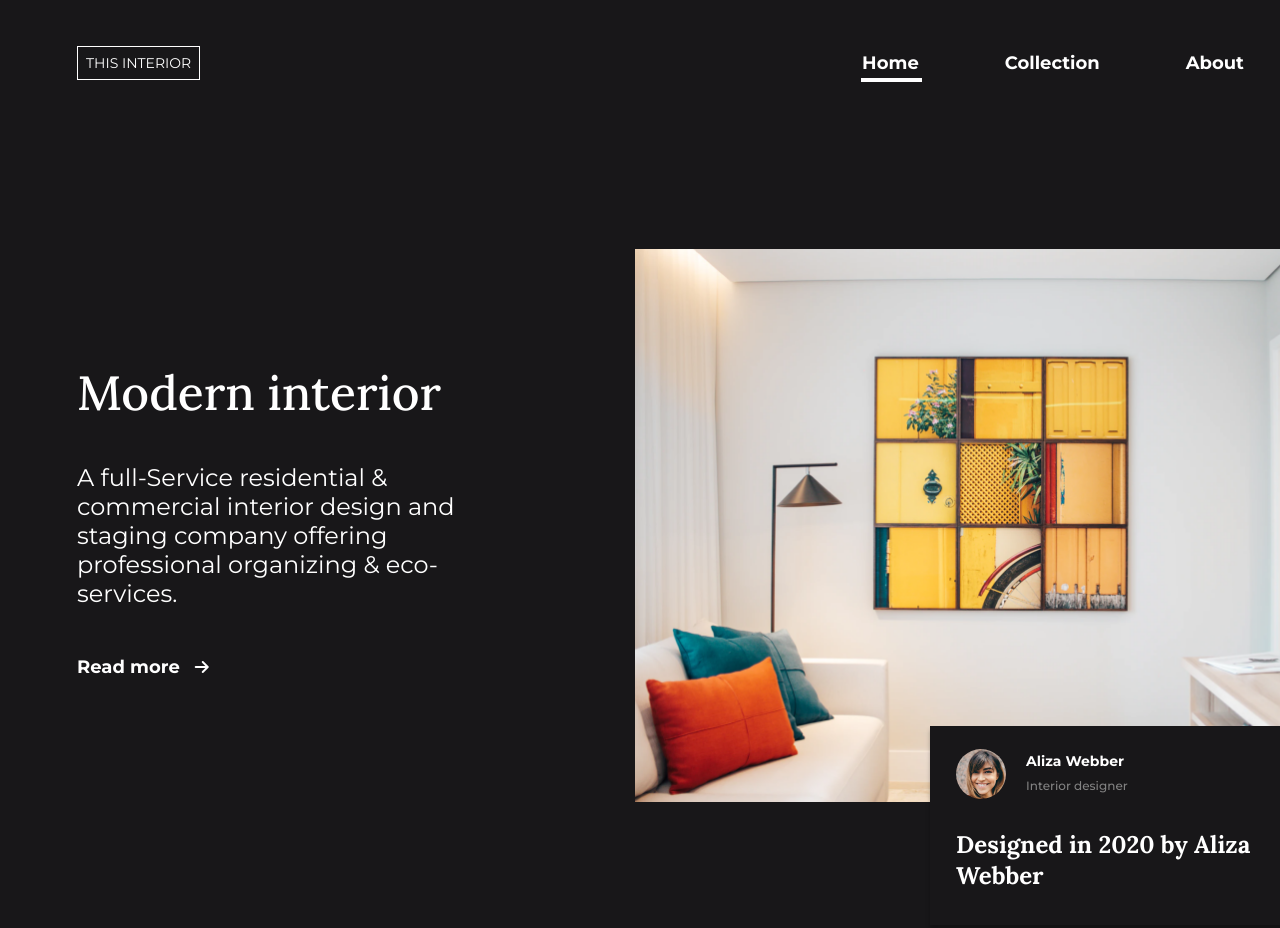
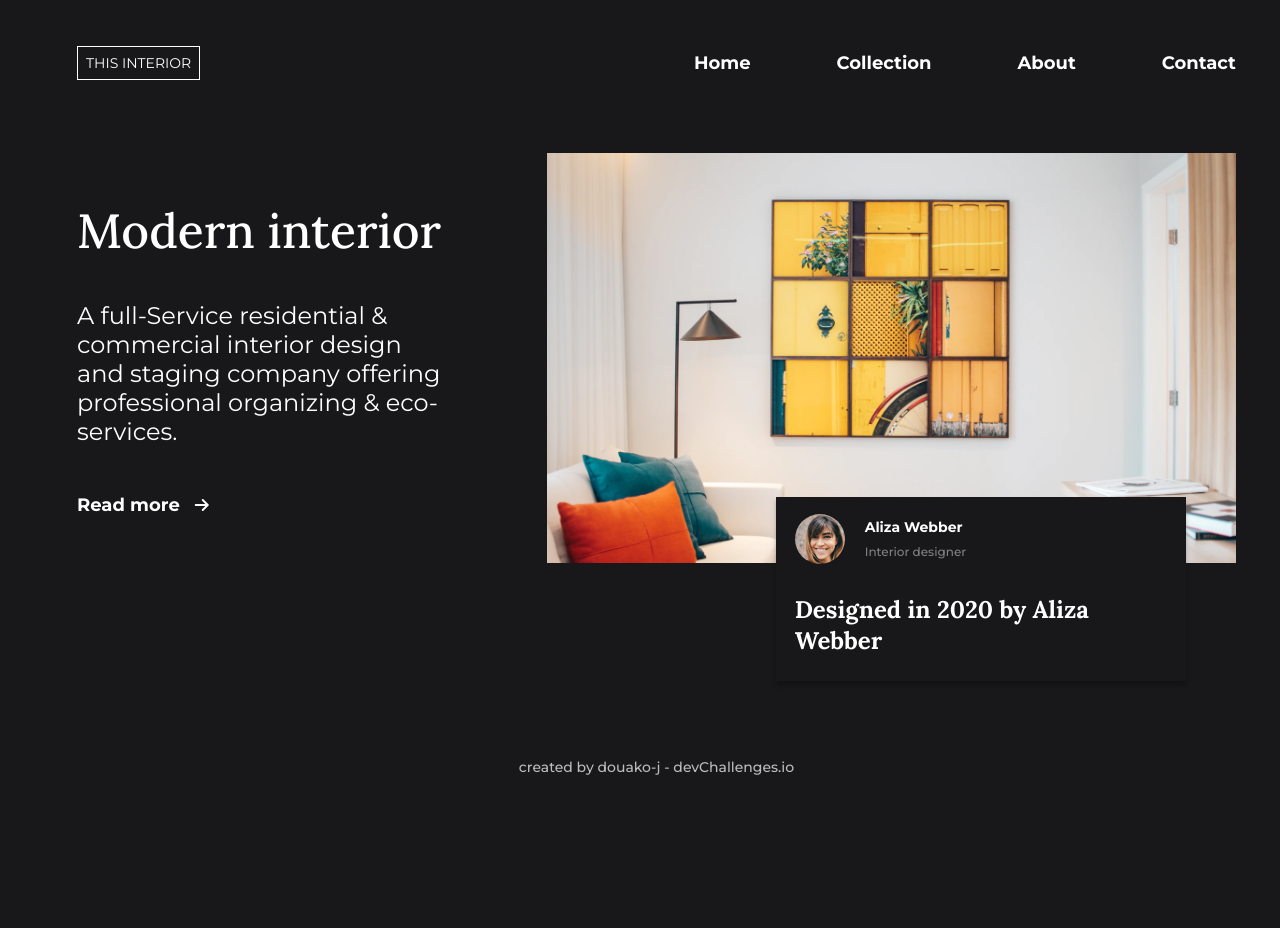
Before and after one commit to douako-j/interior-consultant-dev-challenge, a website built with webpack: page src/index.html in a window 1280 px wide. Shown: the top 928 px of the page. After the commit the page ends 800 px from the top, so only its background shows below. Built offline with nearby package versions, Linux system fonts and the light colour scheme.

Commit message:
spacing fixed and css change to mobile first

```diff
--- a/src/assets/styles/_media-queries.scss
+++ b/src/assets/styles/_media-queries.scss
@@ -21,7 +21,7 @@
 
 /* Large desktop */
 @mixin xl {
-  @media (min-width: 1200px) {
+  @media (min-width: 980px) {
     @content;
   }
 }
--- a/src/assets/styles/styles.scss
+++ b/src/assets/styles/styles.scss
@@ -5,24 +5,30 @@
 
 /*=============== Main Container ===============*/
 .main__container {
-  overflow: hidden;
   width: 100%;
   min-height: 100vh;
   display: grid;
   grid-template-rows: auto 2fr auto;
-  padding: 4.6rem 4.406rem 2.4rem 7.7rem;
+  padding: 1.9rem 1.275rem 2.4rem 1.2rem;
 
-  @include sm {
-    padding: 1.9rem 1.275rem 2.4rem 1.2rem;
+  @include md {
+    padding: 4.6rem 4.406rem 2.4rem 7.7rem;
+  }
+
+  @include xl {
+    padding: 4.6rem 4.406rem 2.4rem 7.7rem;
   }
 }
 
 /*=============== Header ===============*/
 .header {
-  .nav {
+  width: 100%;
+  margin-bottom: 1.8rem;
+
+  nav {
     display: flex;
+    align-items: center;
     justify-content: space-between;
-    align-items: center;
 
     .nav__logo {
       padding: 0.8rem;
@@ -35,11 +41,21 @@
     }
 
     .nav__menu {
+      position: fixed;
+      top: 0;
+      right: -100%;
+      width: 100%;
+      height: 100%;
+      padding: 25.8rem 14.1rem 33.4rem 14.2rem;
+      background: var(--bg-color);
+      z-index: 100;
+      transition: 0.4s;
+
       .nav__list {
         display: flex;
-        justify-content: space-between;
-        align-items: center;
-        gap: 8.6rem;
+        flex-direction: column;
+        gap: 3.2rem;
+        text-align: center;
 
         .nav__items {
           .nav__link {
@@ -56,7 +72,7 @@
               bottom: -0.8rem;
               left: -0.1rem;
               width: 0;
-              transition: 0.2s;
+              transition: 0.3s;
             }
 
             &:hover::after {
@@ -65,49 +81,16 @@
               border: 0.2rem solid #fff;
             }
           }
-
-          .nav__link--active {
-            &::after {
-              content: "";
-              width: 100%;
-              border: 0.2rem solid #fff;
-            }
-          }
-        }
-
-        @include md {
-          gap: 5.6rem;
         }
       }
 
       .nav__close {
-        display: none;
-      }
-
-      @include sm {
-        position: fixed;
-        top: 0;
-        right: -100%;
-        width: 100%;
-        height: 100%;
-        padding: 25.8rem 14.1rem 33.4rem 14.2rem;
-        background: var(--bg-color);
-        z-index: 100;
-        transition: 0.4s;
-
-        .nav__list {
-          flex-direction: column;
-          gap: 3.2rem;
-        }
-
-        .nav__close {
-          display: inline;
-          position: absolute;
-          top: 2.192rem;
-          right: 1.992rem;
-          font-size: 3.8rem;
-          cursor: pointer;
-        }
+        display: inline;
+        position: absolute;
+        top: 2.192rem;
+        right: 1.992rem;
+        font-size: 3.8rem;
+        cursor: pointer;
       }
     }
 
@@ -118,12 +101,54 @@
     }
 
     .nav__toggle {
-      display: none;
       font-size: 3.8rem;
       cursor: pointer;
+    }
+  }
 
-      @include sm {
-        display: inline-block;
+  @include md {
+    margin-bottom: 0;
+    .nav {
+      .nav__menu {
+        position: initial;
+        padding: 0;
+        width: auto;
+
+        .nav__list {
+          flex-direction: row;
+        }
+
+        .nav__close {
+          display: none;
+        }
+      }
+
+      .nav__toggle {
+        display: none;
+      }
+    }
+  }
+
+  @include xl {
+    margin-bottom: 5rem;
+    .nav {
+      .nav__menu {
+        position: initial;
+        padding: 0;
+        width: auto;
+
+        .nav__list {
+          flex-direction: row;
+          gap: 8.6rem;
+        }
+
+        .nav__close {
+          display: none;
+        }
+      }
+
+      .nav__toggle {
+        display: none;
       }
     }
   }
@@ -131,10 +156,11 @@
 
 /*=============== Main ===============*/
 .main {
-  margin-top: 14.5rem;
+  position: relative;
   display: grid;
-  grid-template-columns: 42rem 82.111rem;
-  column-gap: 8.6rem;
+  grid-template-columns: 1fr;
+  align-items: center;
+  row-gap: 2.557rem;
 
   .main__content {
     display: flex;
@@ -142,46 +168,43 @@
     justify-content: center;
 
     h1 {
-      margin-bottom: 4rem;
-      font-size: 4.8rem;
+      margin-bottom: 2.5rem;
+      font-size: 3.6rem;
       font-weight: 500;
-      line-height: 6.1rem;
+      line-height: 4.6rem;
       font-family: var(--lora-font);
     }
 
     p {
-      font-size: 2.4rem;
+      width: 25rem;
+      font-size: 1.4rem;
       font-weight: 400;
-      line-height: 2.9rem;
-      margin-bottom: 4.8rem;
+      line-height: 1.7rem;
+      margin-bottom: 2.5rem;
     }
 
     a {
-      font-size: 1.8rem;
+      font-size: 1.4rem;
       font-weight: 700;
-      line-height: 2.2rem;
+      line-height: 1.7rem;
 
       i {
-        font-size: 1.6rem;
-        margin-left: 1rem;
+        font-size: 1.2rem;
+        margin-left: 0.8rem;
       }
     }
   }
 
   .main__services {
-    position: relative;
-    padding: 2.4rem 3.294rem 0.819rem 5.2rem;
-
-    .main__service-img {
-      width: 73.5rem;
-    }
+    height: 26.432rem;
+    background: url(../images/photo1.png) center center / cover;
 
     .main__service {
       position: absolute;
-      bottom: -11rem;
-      right: 6.4rem;
-      width: 41rem;
-      padding: 2.3rem 5.7rem 3.4rem 2.6rem;
+      bottom: -9rem;
+      left: 11.4%;
+      width: 30rem;
+      padding: 1.683rem 7.1rem 2.5rem 1.9rem;
       background: #181719;
       box-shadow: 0px 4px 4px rgba(0, 0, 0, 0.25);
 
@@ -191,8 +214,8 @@
         align-items: center;
 
         img {
-          width: 5rem;
-          height: 5rem;
+          width: 3.659rem;
+          height: 3.659rem;
           border-radius: 50%;
           margin-right: 2rem;
         }
@@ -200,14 +223,14 @@
         .main__service-header-info {
           font-weight: 500;
           h2 {
-            font-size: 1.4rem;
-            line-height: 1.7rem;
-            margin-bottom: 0.5rem;
+            font-size: 1.2rem;
+            line-height: 1.5rem;
+            margin-bottom: 0.3rem;
           }
 
           span {
-            font-size: 1.2rem;
-            line-height: 1.5rem;
+            font-size: 1rem;
+            line-height: 1.2rem;
             color: #828282;
           }
         }
@@ -215,90 +238,130 @@
 
       .main__service-content {
         p {
-          font-size: 2.4rem;
+          font-size: 1.8rem;
           font-weight: 700;
-          line-height: 3.1rem;
+          line-height: 2.3rem;
           font-family: var(--lora-font);
         }
       }
     }
   }
 
-  @include sm {
-    margin-top: 3.8rem;
-    grid-template-columns: 1fr;
-    row-gap: 2.6rem;
+  @include md {
+    grid-template-columns: auto 50%;
+    column-gap: 1.5rem;
 
+    //42.7rem
     .main__content {
       h1 {
-        font-size: 3.6rem;
-        line-height: 4.6rem;
         margin-bottom: 2.5rem;
+        font-size: 3.8rem;
+        line-height: 4.1rem;
       }
 
       p {
-        width: 25rem;
-        font-size: 1.4rem;
-        line-height: 1.7rem;
-        margin-bottom: 2.5rem;
+        width: 36.5rem;
+        font-size: 2rem;
+        line-height: 2.5rem;
+        margin-bottom: 2.8rem;
       }
 
       a {
-        font-size: 1.4rem;
-        line-height: 1.7rem;
+        font-size: 1.8rem;
+        line-height: 2.2rem;
+
+        i {
+          font-size: 1.6rem;
+          margin-left: 1rem;
+        }
       }
     }
 
     .main__services {
-      width: 100%;
-      padding: 0;
+      height: 65%;
+      //30.5rem
 
-      .main__service-img {
-        width: 100%;
+      .main__service {
+        bottom: -0.5rem;
+        left: auto;
+        right: 4.341%;
+      }
+    }
+  }
+
+  @include xl {
+    grid-template-columns: max-content auto;
+    column-gap: 10.5rem;
+
+    .main__content {
+      h1 {
+        margin-bottom: 4rem;
+        font-size: 4.8rem;
+        line-height: 6.1rem;
       }
 
+      p {
+        width: 36.5rem;
+        font-size: 2.4rem;
+        line-height: 2.9rem;
+        margin-bottom: 4.8rem;
+      }
+
+      a {
+        font-size: 1.8rem;
+        line-height: 2.2rem;
+
+        i {
+          font-size: 1.6rem;
+          margin-left: 1rem;
+        }
+      }
+    }
+
+    .main__services {
+      height: 90%;
+      padding: 1.683rem 9.7rem 2.5rem 1.9rem;
+
       .main__service {
-        width: 30rem;
-        right: 1.5rem;
-        padding: 1.3rem 5.7rem 2.4rem 2.6rem;
+        bottom: -9.5rem;
+        left: auto;
+        right: 4.341%;
+        width: 41rem;
 
         .main__service-header {
           img {
-            width: 3.659rem;
-            height: 3.659rem;
+            width: 5rem;
+            height: 5rem;
           }
 
           .main__service-header-info {
             h2 {
-              font-size: 1.2rem;
-              line-height: 1.5rem;
-              margin-bottom: 0.3rem;
+              font-size: 1.4rem;
+              line-height: 1.7rem;
+              margin-bottom: 0.5rem;
             }
 
             span {
-              font-size: 1rem;
-              line-height: 1.2rem;
+              font-size: 1.2rem;
+              line-height: 1.5rem;
             }
           }
         }
 
         .main__service-content {
           p {
-            font-size: 1.8rem;
-            line-height: 2.3rem;
+            font-size: 2.4rem;
+            line-height: 3.1rem;
           }
         }
       }
     }
   }
-
-  @include md {
-  }
 }
 
 /*=============== Footer ===============*/
 footer {
-  margin-top: 20.8rem;
+  margin-top: 17.3rem;
   text-align: center;
   color: #bdbdbd;
   font-size: 1.4rem;
@@ -312,7 +375,7 @@ footer {
     }
   }
 
-  @include sm {
-    margin-top: 19rem;
+  @include md {
+    margin-top: 12.8rem;
   }
 }
--- a/src/index.html
+++ b/src/index.html
@@ -57,11 +57,6 @@
         </div>
 
         <div class="main__services">
-          <img
-            src="./assets/images/photo1.png"
-            alt=""
-            class="main__service-img"
-          />
           <div class="main__service">
             <div class="main__service-header">
               <img src="./assets/images/photo2.png" alt="#" />
```
